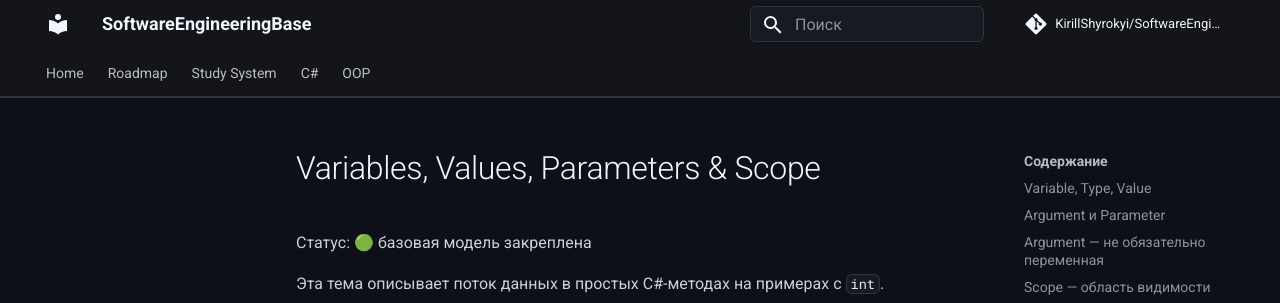
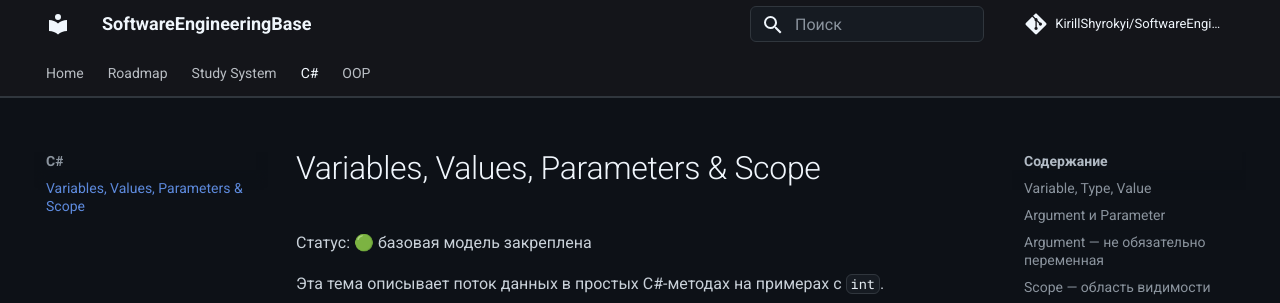
Before and after one commit to KirillShyrokyi/SoftwareEngineeringBase, an MkDocs documentation site: the page built from docs/csharp/variables-values-scope.md, in a window 1280 px wide. Shown: the top 303 px of the page. Built offline with MkDocs 1.6.1 and Material for MkDocs 9.7.7, drawn with Linux system fonts in a browser that asks for light colours; comment, search, counter and statistics services are not loaded.

Commit message:
docs: add variables and scope page to navigation

```diff
--- a/mkdocs.yml
+++ b/mkdocs.yml
@@ -10,6 +10,7 @@ nav:
   - Study System: study-system.md
   - C#:
       - Overview: csharp/index.md
+      - Variables, Values, Parameters & Scope: csharp/variables-values-scope.md
   - OOP:
       - Overview: oop/index.md
 
```
